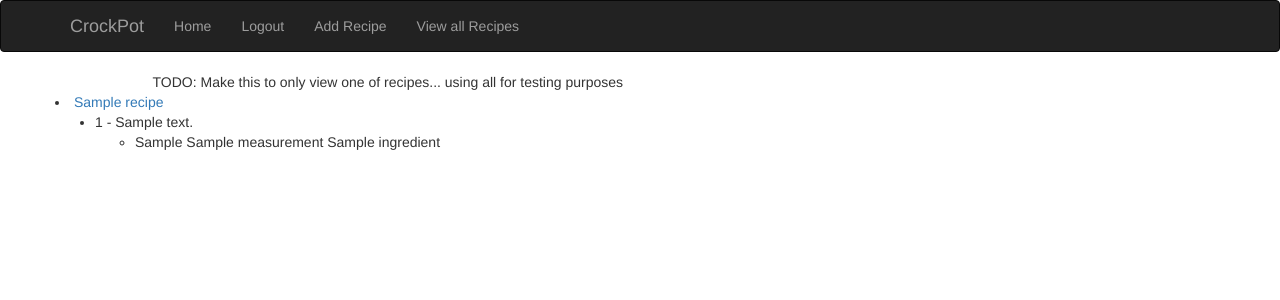
After one commit to gawsk/CrockPot, a Flask app: page /recipe/view_all in a window 1280 px wide. The commit adds this page. Shown: the top 300 px of the page. Run offline with Flask 2, Linux system fonts and the light colour scheme; a user stored in the database is signed in; tables that the repository leaves empty hold one stand-in row (values such as "Sample post"); parts of the project's set-up code (start-up, migrations or seed data) failed here and were passed over; some libraries are stand-ins or nearby versions.

```diff
--- a/app/recipe/views.py
+++ b/app/recipe/views.py
@@ -22,11 +22,18 @@ def add():
             url_parse.allrecipes(request.form['URL'], current_user.id)
     return render_template('recipe/add_recipe.html', form=form)
 
-
-@recipe.route('/recipe/view')
+@recipe.route('/recipe/view/', methods=['GET'])
 @login_required
 def view():
+    """ View a specific Recipe """
+    recipe = recipe_lookup.by_id(request.args.get('recipe_id'))
+    return render_template('recipe/view.html', recipe=recipe)
+
+
+@recipe.route('/recipe/view_all')
+@login_required
+def view_all():
     """ View all Recipes """
     all_recipes = recipe_lookup.get_all()
 
-    return render_template('recipe/view.html', all_recipes=all_recipes)
+    return render_template('recipe/view_all.html', all_recipes=all_recipes)
--- a/app/templates/recipe/view.html
+++ b/app/templates/recipe/view.html
@@ -3,14 +3,13 @@
 {% from "_formhelpers.html" import render_field %}
 
 
-{% block title %}View All Recpies{% endblock %}
+{% block title %}View Recipe{% endblock %}
 {% block content %}
 <div class="container">
   <div class="row">
     <div class="col-md-1"></div>
-    TODO: Make this to only view one of recipes... using all for testing purposes
+    <h2>Viewing specific recipe</h2>
     <table>
-      {% for recipe in all_recipes %}
       <li>{{ recipe.name }}</li>
       <ul>
         {% for step in recipe.steps %}
@@ -22,7 +21,6 @@
           {% endfor %}
         </ul>
       </ul>
-      {% endfor %}
     </table>
     <div class="col-md-1"></div>
   </div>
--- /dev/null
+++ b/app/templates/recipe/view_all.html
@@ -0,0 +1,30 @@
+{% extends "sidebar.html" %}
+{% import "bootstrap/wtf.html" as wtf %}
+{% from "_formhelpers.html" import render_field %}
+
+
+{% block title %}View All Recpies{% endblock %}
+{% block content %}
+<div class="container">
+  <div class="row">
+    <div class="col-md-1"></div>
+    TODO: Make this to only view one of recipes... using all for testing purposes
+    <table>
+      {% for recipe in all_recipes %}
+        <li><a href="{{ url_for('recipe.view', recipe_id=recipe.id) }}">{{ recipe.name }}</a></li>
+        <ul>
+          {% for step in recipe.steps %}
+          <li>{{ step.num }} - {{ step.description }}</li>
+          {% endfor %}
+          <ul>
+            {% for ingredient in recipe.quantity %}
+            <li>{{ ingredient.amount }} {{ ingredient.measurement_obj.name }} {{ ingredient.ingredient_obj.name }}</li>
+            {% endfor %}
+          </ul>
+        </ul>
+      {% endfor %}
+    </table>
+    <div class="col-md-1"></div>
+  </div>
+</div>
+{% endblock %}
--- a/app/templates/sidebar.html
+++ b/app/templates/sidebar.html
@@ -26,7 +26,7 @@
                   {% if current_user.is_active %}
                     <li><a href="{{ url_for('auth.logout') }}">Logout</a></li>
                     <li><a href="{{ url_for('recipe.add') }}">Add Recipe</a></li>
-                    <li><a href="{{ url_for('recipe.view') }}">View all Recipes</a></li>
+                    <li><a href="{{ url_for('recipe.view_all') }}">View all Recipes</a></li>
                   {% else %}
                     <li><a href="{{ url_for('auth.register') }}">Register</a></li>
                     <li><a href="{{ url_for('auth.login') }}">Login</a></li>
--- a/operations/recipe/recipe_lookup.py
+++ b/operations/recipe/recipe_lookup.py
@@ -15,3 +15,8 @@ def get_all():
     """ Get all RecipeURL's """
     session = query_session.get_session()
     return session.query(Recipe).all()
+
+def by_id(recipe_id):
+    """ Get Recipe by Id """
+    session = query_session.get_session()
+    return session.query(Recipe).filter(Recipe.id == recipe_id).first()
```
Lines whose indentation alone changed are shown as unchanged.
